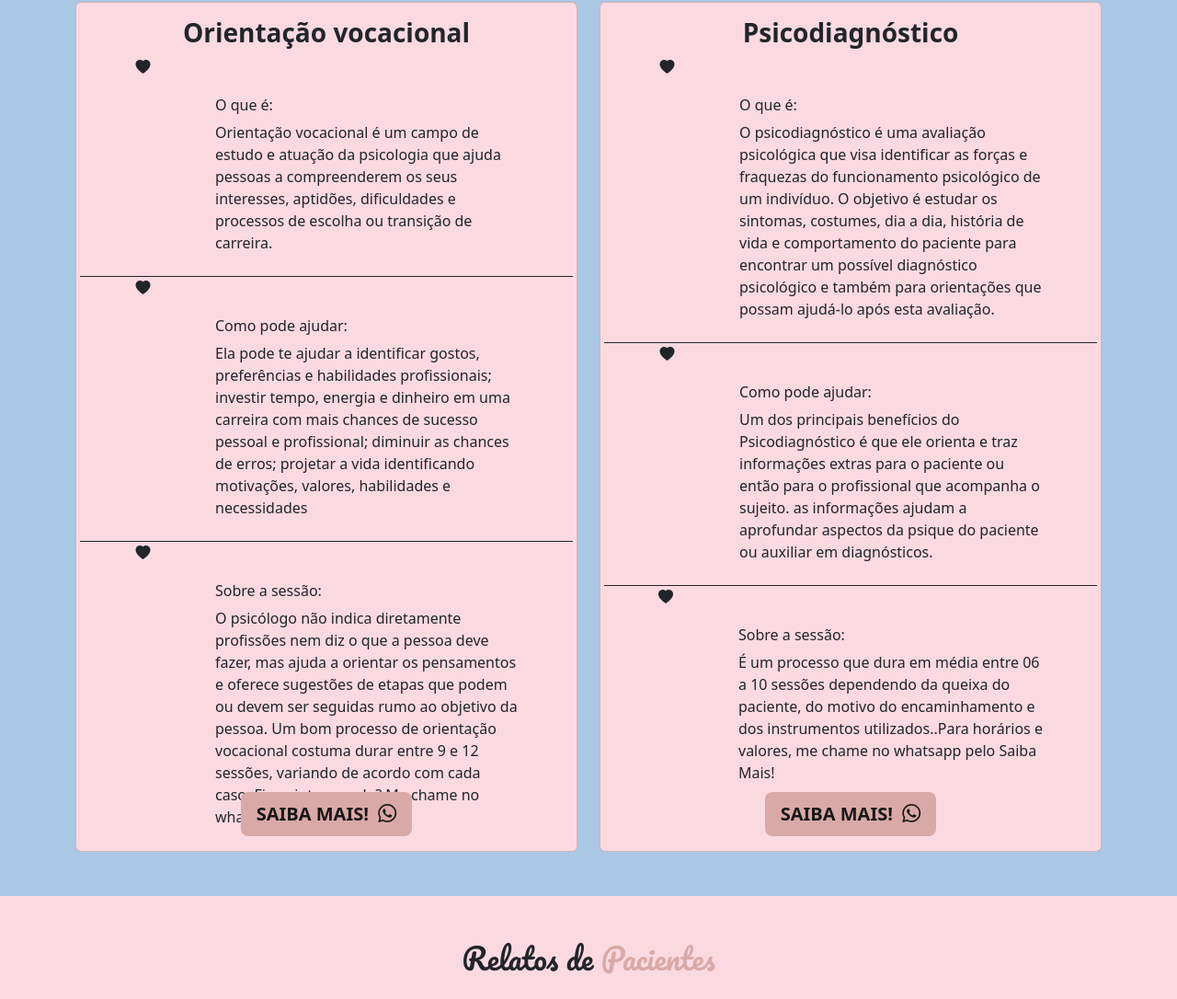
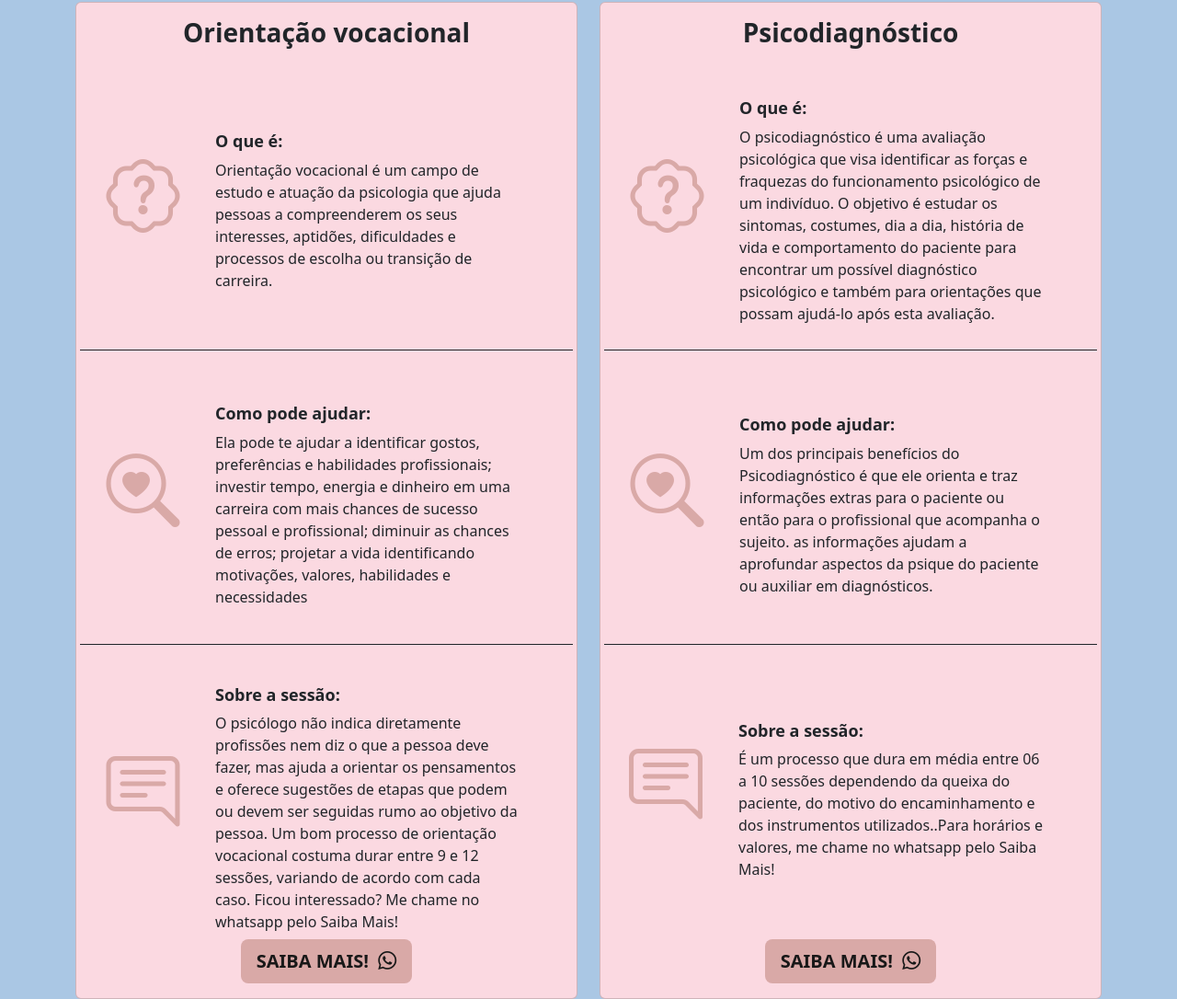
Before and after one commit to jake7038/Psicologa-Beatriz-Santos, a website: page index.html in a window 1280 px wide. Shown: the part 2333-3419 px from the top of the page at 92% size. Drawn offline with nearby package versions, Linux system fonts and the light colour scheme.

Commit message:
personalizado a sessão de outros serviços

```diff
--- a/index.html
+++ b/index.html
@@ -180,21 +180,21 @@
 
 
                         <div class="row row-border">
-                            <div class="col-md-3 ">
-                                <p class="icone text-center "><i class="bi bi-heart-fill"></i></p>
+                            <div class="col-md-3 centralizador">
+                                <p class=" text-center "><i class="bi bi-patch-question icone"></i></p>
                             </div>
-                            <div class="col-md-8">
-                                <h6 class="card-subtitle  mb-2  pt-5 "><span>O que é:</span></h6>
-                                <p class="card-text pb-4">Orientação vocacional é um campo de estudo e atuação da psicologia que ajuda pessoas a compreenderem os seus interesses, aptidões, dificuldades e processos de escolha ou transição de carreira. </p>
+                            <div class="col-md-8 centralizador">
+                                <h6 class="card-subtitle  mb-2  pt-5 text-left "><span>O que é:</span></h6>
+                                <p class="card-text pb-4 ">Orientação vocacional é um campo de estudo e atuação da psicologia que ajuda pessoas a compreenderem os seus interesses, aptidões, dificuldades e processos de escolha ou transição de carreira. </p>
                             </div>
 
                         </div>
 
                         <div class="row row-border">
-                            <div class="col-md-3 ">
-                                <p class="icone text-center "><i class="bi bi-heart-fill"></i></p>
+                            <div class="col-md-3 centralizador">
+                                <p class=" text-center "><i class="bi bi-search-heart icone"></i></p>
                             </div>
-                            <div class="col-md-8">
+                            <div class="col-md-8 centralizador">
                                 <h6 class="card-subtitle  mb-2  pt-5 "><span>Como pode ajudar:</span></h6>
                                 <p class="card-text pb-4">Ela pode te ajudar a identificar gostos, preferências e habilidades profissionais;
                                     investir tempo, energia e dinheiro em uma carreira com mais chances de sucesso pessoal e profissional;
@@ -207,10 +207,10 @@
 
 
                         <div class="row row-border" style="border: none;">
-                            <div class="col-md-3 ">
-                                <p class="icone text-center "><i class="bi bi-heart-fill"></i></p>
+                            <div class="col-md-3 centralizador">
+                                <p class=" text-center "><i class="bi bi-chat-right-text icone"></i></p>
                             </div>
-                            <div class="col-md-8">
+                            <div class="col-md-8 centralizador">
                                 <h6 class="card-subtitle  mb-2  pt-5 "><span>Sobre a sessão:</span></h6>
                                 <p class="card-text pb-4">O psicólogo não indica diretamente profissões nem diz o que a pessoa deve fazer, mas ajuda a orientar os pensamentos e oferece sugestões de etapas que podem ou devem ser seguidas rumo ao objetivo da pessoa.
                                     Um bom processo de orientação vocacional costuma durar entre 9 e 12 sessões, variando de acordo com cada caso. Ficou interessado? Me chame no whatsapp pelo Saiba Mais!</p>
@@ -237,10 +237,10 @@
 
                         <div class="divisao__texto">
                         <div class="row row-border">
-                            <div class="col-md-3 ">
-                                <p class="icone text-center "><i class="bi bi-heart-fill"></i></p>
+                            <div class="col-md-3 centralizador ">
+                                <p class=" text-center "><i class="bi bi-patch-question icone"></i></p>
                             </div>
-                            <div class="col-md-8">
+                            <div class="col-md-8 centralizador">
                                 <h6 class="card-subtitle  mb-2  pt-5 "><span>O que é:</span></h6>
                                 <p class="card-text pb-4">O psicodiagnóstico é uma avaliação psicológica que visa identificar as forças e fraquezas do funcionamento psicológico de um indivíduo. O objetivo é estudar os sintomas, costumes, dia a dia, história de vida e comportamento do paciente para encontrar um possível diagnóstico psicológico e também para orientações que possam ajudá-lo após esta avaliação. </p>
                             </div>
@@ -248,10 +248,10 @@
                         </div>
 
                         <div class="row row-border">
-                            <div class="col-md-3 ">
-                                <p class="icone text-center "><i class="bi bi-heart-fill"></i></p>
+                            <div class="col-md-3 centralizador">
+                                <p class=" text-center "><i class="bi bi-search-heart icone"></i></p>
                             </div>
-                            <div class="col-md-8">
+                            <div class="col-md-8 centralizador">
                                 <h6 class="card-subtitle  mb-2  pt-5 "><span>Como pode ajudar:</span></h6>
                                 <p class="card-text pb-4">Um dos principais benefícios do Psicodiagnóstico é que ele orienta e traz informações extras para o paciente ou então para o profissional que acompanha o sujeito. as informações ajudam a aprofundar aspectos da psique do paciente ou auxiliar em diagnósticos. </p>
                             </div>
@@ -261,10 +261,10 @@
 
 
                         <div class="row " style="border: none;">
-                            <div class="col-md-3 ">
-                            <p class="icone text-center "><i class="bi bi-heart-fill"></i></p>
+                            <div class="col-md-3 centralizador">
+                            <p class=" text-center "><i class="bi bi-chat-right-text icone"></i></p>
                             </div>
-                            <div class="col-md-8">
+                            <div class="col-md-8 centralizador">
                                 <h6 class="card-subtitle  mb-2  pt-5 "><span>Sobre a sessão:</span></h6>
                                 <p class="card-text pb-4">É um processo que dura em média entre 06 a 10 sessões dependendo da queixa do paciente, do motivo do encaminhamento e dos instrumentos utilizados..Para horários e valores, me chame no whatsapp pelo Saiba Mais!</p>
                             </div>
--- a/src/styles/main.less
+++ b/src/styles/main.less
@@ -207,22 +207,39 @@
     }
 
     .divisao__texto{
-        height: 50em;
+        height: auto;
     }
 
     .card-servicos{
+        .row{
+            height: 20em;
+        }
         .row-border{
             padding-left: 2px;
             padding-right: 2px;
             border-bottom: solid #212529 1px;
+        }
+        .card-subtitle{
+            font-weight: bold;
+            font-size:large;
         }
 
         .titulo{
             font-weight: bold;
         }
 
-        .icone{
-            text-align: center;
+        .centralizador{
+            display: flex;
+            flex-direction: column;
+            align-items: center;
+            justify-content: center;
+            h6{
+                align-self: first baseline;
+            }
+            .icone{
+                font-size: 5em;
+                color: @corrosasecundario;
+            }
         }
         .botao{
             position: relative;
```
Also changed, not shown: build/styles/styles.css.
